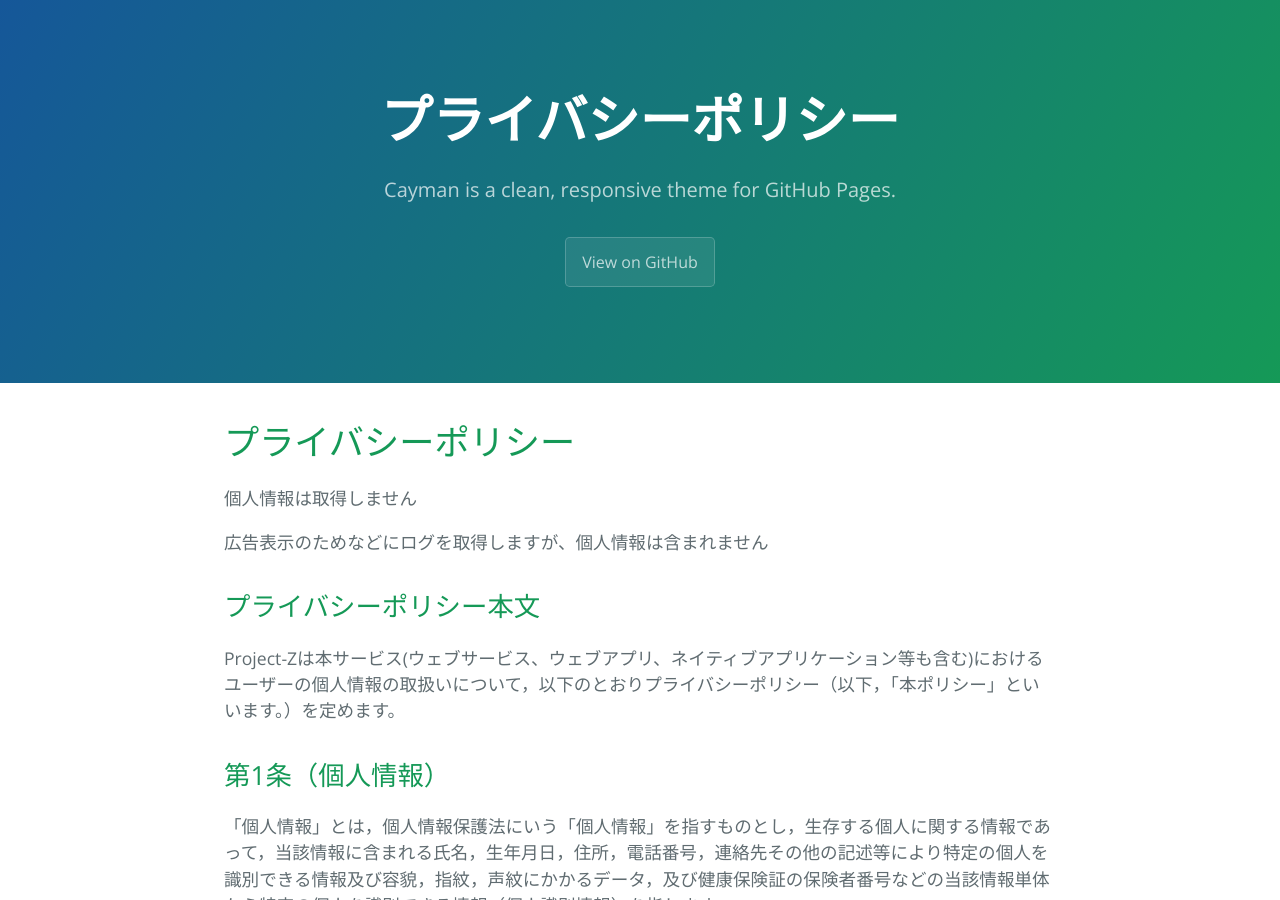
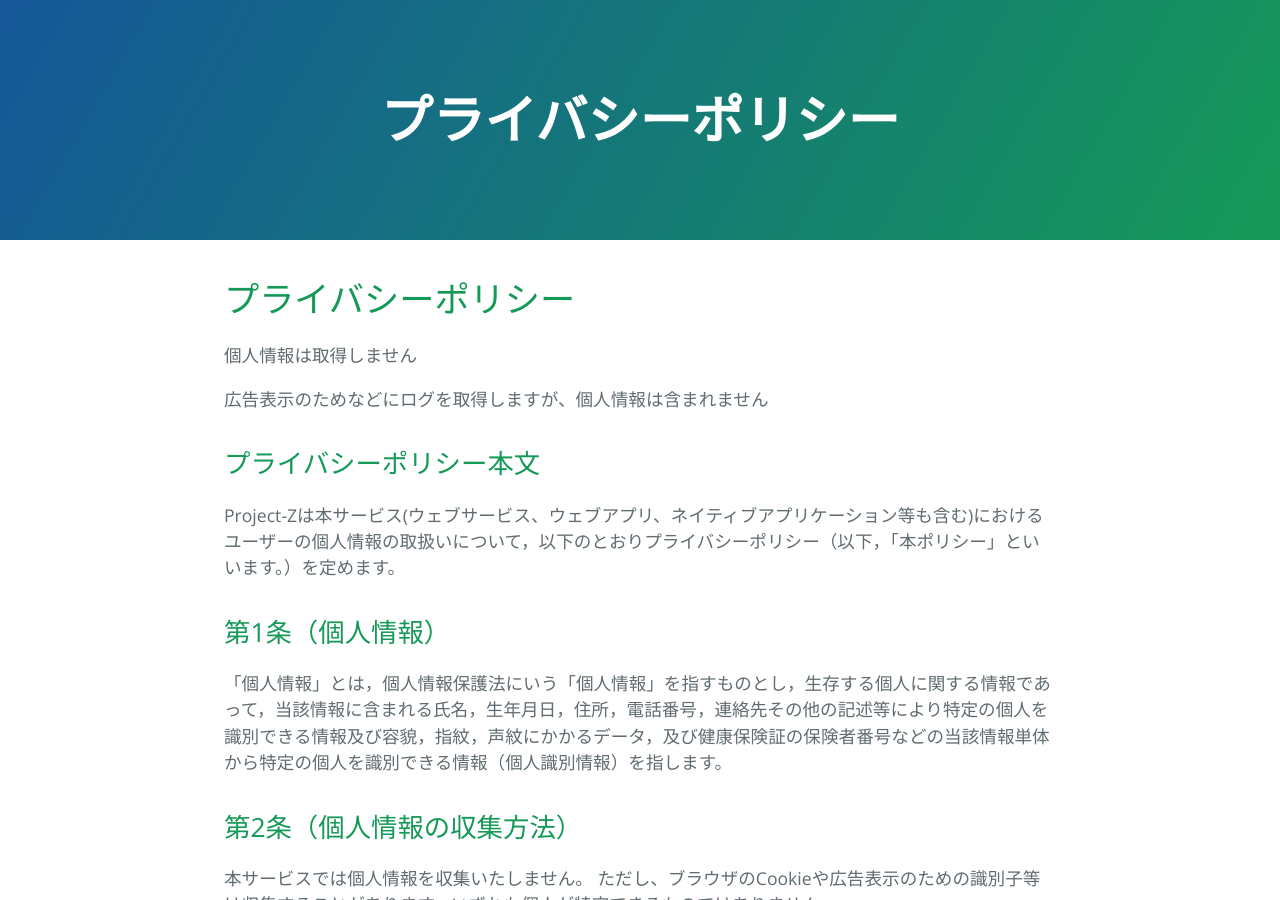
Before and after one commit to z-project-user/TeleHatsuMoude, a Jekyll site: the page built from docs/privacy-policy.md, in a window 1280 px wide and 900 px high. Built offline with Jekyll 4.4.1, drawn with Linux system fonts in a browser that asks for light colours; our own code applies the rules of GitHub Pages for plain Markdown files.

Commit message:
Update default.html

```diff
--- a/docs/_layouts/default.html
+++ b/docs/_layouts/default.html
@@ -24,10 +24,6 @@
 
     <header class="page-header" role="banner">
       <h1 class="project-name">{{ page.title | default: site.title | default: site.github.repository_name }}</h1>
-      <h2 class="project-tagline">{{ page.description | default: site.description | default: site.github.project_tagline }}</h2>
-      {% if site.github.is_project_page %}
-        <a href="{{ site.github.repository_url }}" class="btn">View on GitHub</a>
-      {% endif %}
     </header>
 
     <main id="content" class="main-content" role="main">
```
